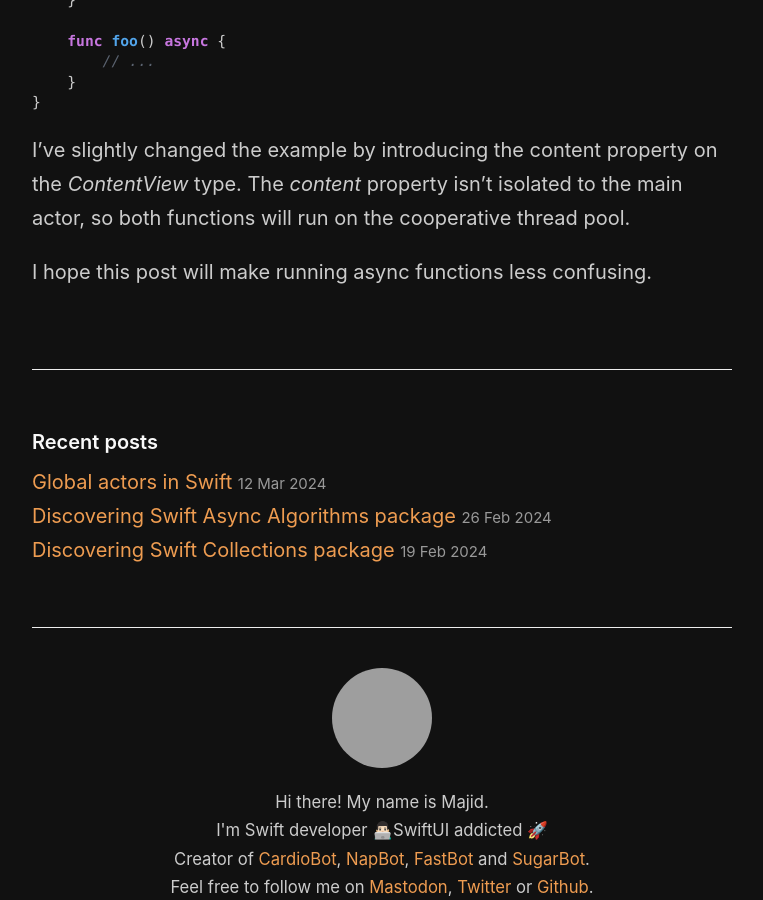
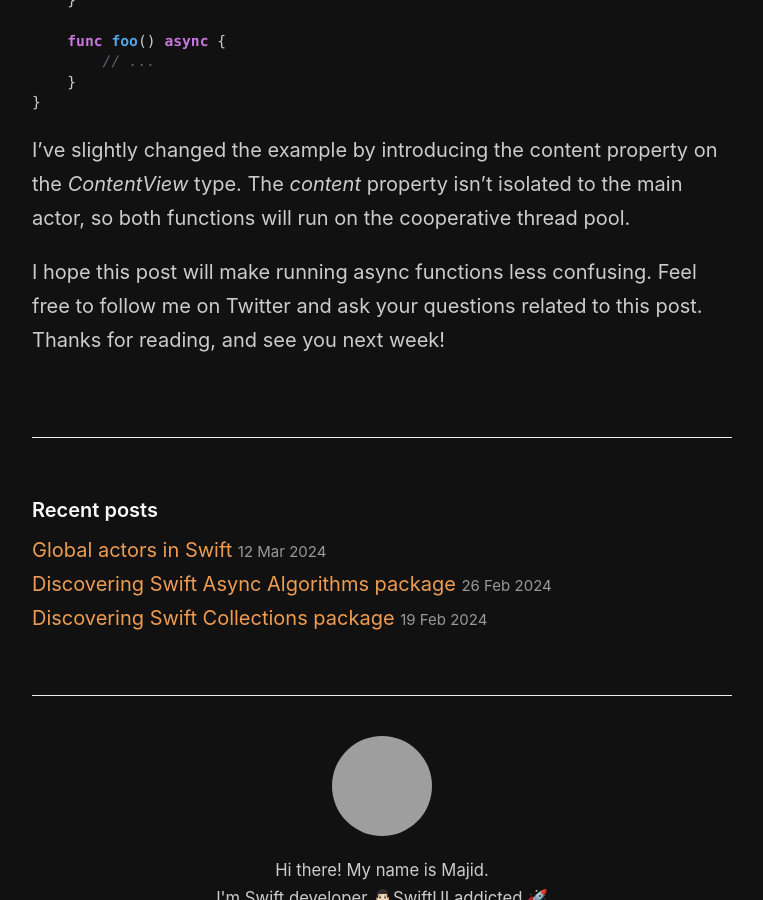
Before and after one commit to mecid/mecid.github.io, a Jekyll site: the page built from _posts/2024-03-20-where-swift-concurrency-will-run-your-function.md, in a window 1280 px wide and 900 px high, scrolled down 3404 px, cut to the strip 0-900 px from the top of the window. Shown: the whole strip, without its empty margins (258-1021 px from the left). Built offline with Jekyll 4.4.1, drawn with Linux system fonts in a browser that asks for light colours; grey boxes are pictures that could not be loaded.

Commit message:
async func conclusion tuned

```diff
--- a/_posts/2024-03-20-where-swift-concurrency-will-run-your-function.md
+++ b/_posts/2024-03-20-where-swift-concurrency-will-run-your-function.md
@@ -106,4 +106,4 @@ struct ContentView: View {
 
 I've slightly changed the example by introducing the content property on the *ContentView* type. The *content* property isn't isolated to the main actor, so both functions will run on the cooperative thread pool.
 
-I hope this post will make running async functions less confusing.
+I hope this post will make running async functions less confusing. Feel free to follow me on Twitter and ask your questions related to this post. Thanks for reading, and see you next week!
```
